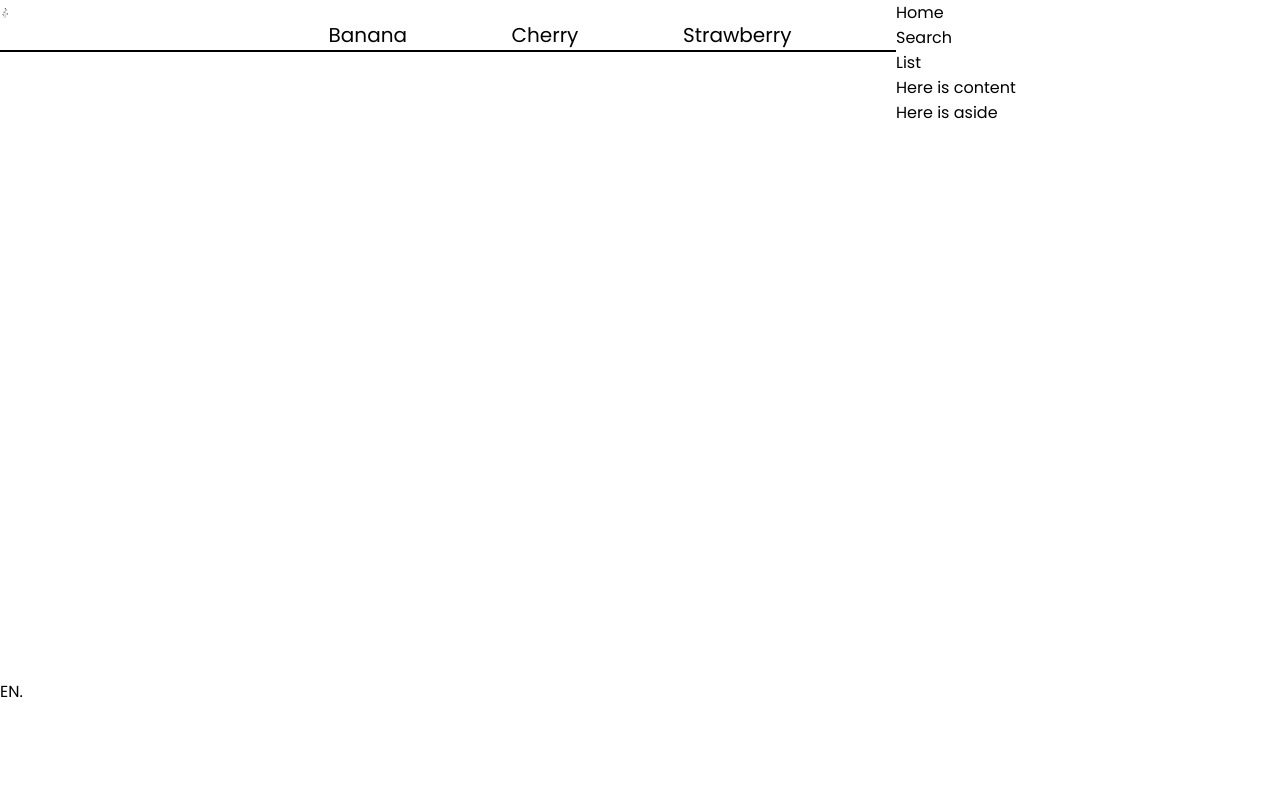
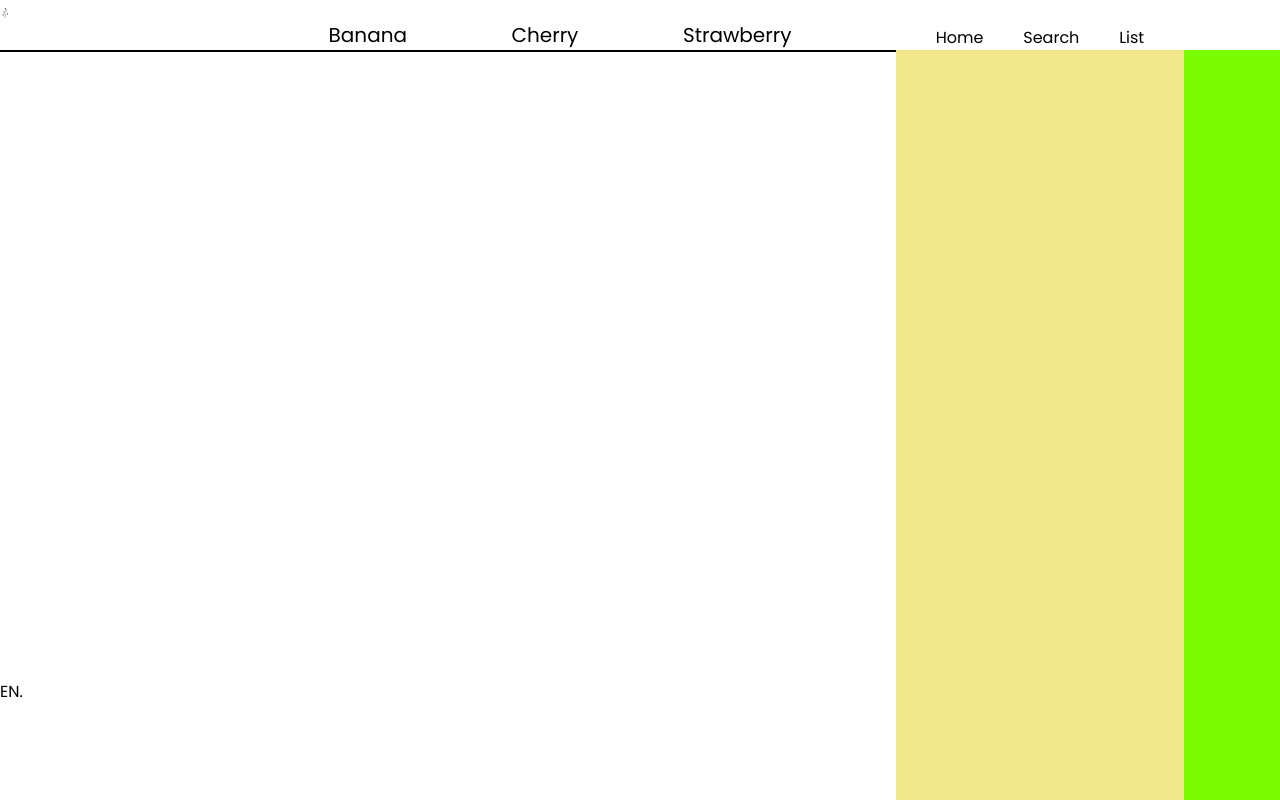
Before and after one commit to TERADA-DANTE/LPs, a React (Create React App) app in the folder fruity/: page / in a window 1280 px wide. Built offline with nearby package versions, Linux system fonts and the light colour scheme.

Commit message:
Complete Cart(right) basics

```diff
--- a/fruity/src/components/Cart.js
+++ b/fruity/src/components/Cart.js
@@ -1,3 +1,7 @@
+// import css
+import '../styles/Cart.css'
+
+// import component
 import Aside from './Cart/Aside'
 import Content from './Cart/Content'
 import Nav from './Header/Nav'
--- a/fruity/src/components/Cart/Aside.js
+++ b/fruity/src/components/Cart/Aside.js
@@ -1,5 +1,7 @@
 function Aside() {
-    return <div>Here is aside</div>
+    return <div className={`Aside`}>
+
+    </div>
 }
 
 export default Aside
--- a/fruity/src/components/Cart/Content.js
+++ b/fruity/src/components/Cart/Content.js
@@ -1,5 +1,7 @@
 function Content() {
-    return <div>Here is content</div>
+    return <div className={`Content`}>
+
+    </div>
 }
 
 export default Content
--- /dev/null
+++ b/fruity/src/styles/Cart.css
@@ -0,0 +1,25 @@
+.Cart{
+    display: grid;
+    grid-template-columns: repeat(4, 1fr);
+    grid-template-rows: 50px auto;
+}
+
+.Cart > .Cart-Nav{
+    display: flex;
+    justify-content: space-evenly;
+    align-items: flex-end;
+    grid-row: 1;
+    grid-column: 1 / span 3;
+}
+
+.Cart > .Content{
+    background-color: khaki;
+    grid-row: 2;
+    grid-column: 1 / span 3;
+}
+
+.Cart >.Aside{
+    background-color: lawngreen;
+    grid-row: 2;
+    grid-column: 4;
+}
```
